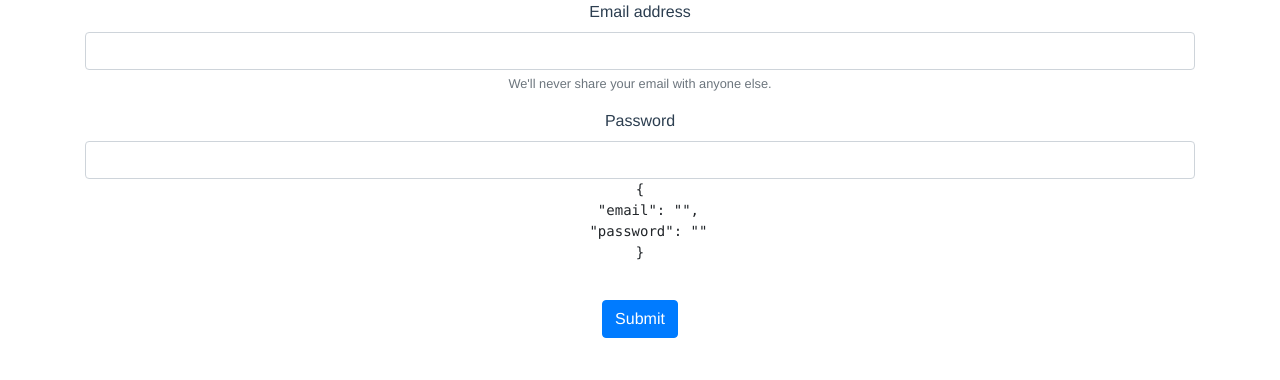
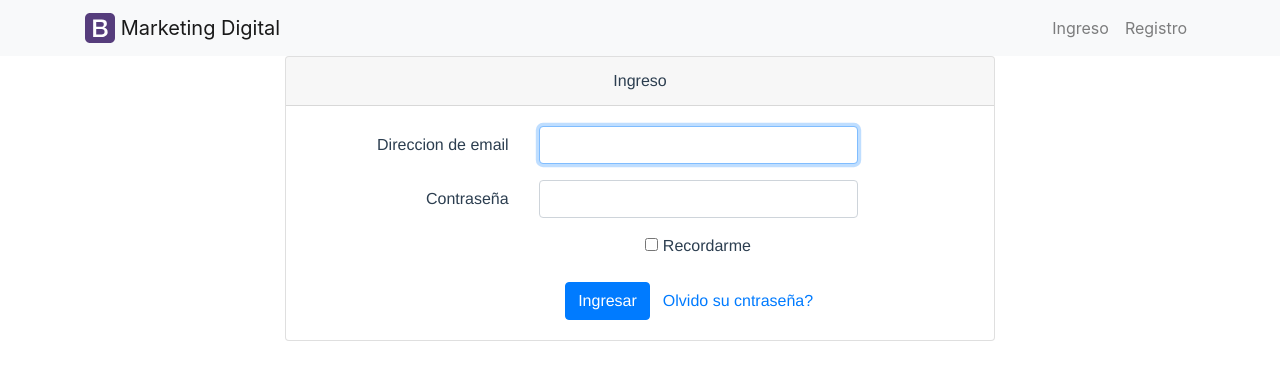
Before and after one commit to MinTIC-Grupo-105/semana-3-105-vue, a Vue app: page / in a window 1280 px wide. Shown: the top 380 px of the page. Built offline with nearby package versions, Linux system fonts and the light colour scheme.

Commit message:
Cambios de idioma y estructura

```diff
--- a/public/index.html
+++ b/public/index.html
@@ -1,18 +1,52 @@
 <!DOCTYPE html>
 <html lang="en">
+
 <head>
   <meta charset="utf-8">
   <meta http-equiv="X-UA-Compatible" content="IE=edge">
   <meta name="viewport" content="width=device-width,initial-scale=1.0">
   <link rel="icon" href="<%= BASE_URL %>favicon.ico">
-    <title><%= htmlWebpackPlugin.options.title %></title>
-    <link rel="stylesheet" href="https://cdn.jsdelivr.net/npm/bootstrap@4.5.3/dist/css/bootstrap.min.css" integrity="sha384-TX8t27EcRE3e/ihU7zmQxVncDAy5uIKz4rEkgIXeMed4M0jlfIDPvg6uqKI2xXr2" crossorigin="anonymous">
+  <title>
+    <%= htmlWebpackPlugin.options.title %>
+  </title>
+  <link rel="stylesheet" href="https://cdn.jsdelivr.net/npm/bootstrap@4.5.3/dist/css/bootstrap.min.css"
+    integrity="sha384-TX8t27EcRE3e/ihU7zmQxVncDAy5uIKz4rEkgIXeMed4M0jlfIDPvg6uqKI2xXr2" crossorigin="anonymous">
 </head>
+
 <body>
   <noscript>
-      <strong>We're sorry but <%= htmlWebpackPlugin.options.title %> doesn't work properly without JavaScript enabled. Please enable it to continue.</strong>
+    <strong>We're sorry but <%= htmlWebpackPlugin.options.title %> doesn't work properly without JavaScript enabled.
+        Please enable it to continue.</strong>
   </noscript>
+  <!-- Image and text -->
+  <nav class="navbar navbar-expand-lg navbar-light bg-light">
+    <div class="container">
+      <a class="navbar-brand" href="#">
+        <img src="<%= BASE_URL %>bootstrap-solid.svg" width="30" height="30" class="d-inline-block align-top" alt="">
+        Marketing Digital
+      </a>
+      <button class="navbar-toggler" type="button" data-toggle="collapse" data-target="#navbarSupportedContent"
+        aria-controls="navbarSupportedContent" aria-expanded="false" aria-label="Toggle navigation">
+        <span class="navbar-toggler-icon"></span>
+      </button>
+
+      <div class="collapse navbar-collapse" id="navbarSupportedContent">
+        <ul class="navbar-nav ml-auto">
+          <li class="nav-item">
+            <a class="nav-link" href="#">Ingreso</a>
+          </li>
+          <li class="nav-item">
+            <a class="nav-link" href="#">Registro</a>
+          </li>
+        </ul>
+
+      </div>
+    </div>
+  </nav>
+
+
   <div id="app"></div>
   <!-- built files will be auto injected -->
 </body>
+
 </html>
--- a/src/components/auth/TheLogin.vue
+++ b/src/components/auth/TheLogin.vue
@@ -1,83 +1,116 @@
 <template>
-<div class="container" mt=5>
-
-    <form>
-  <div class="form-group">
-    <label for="exampleInputEmail1">Email address</label>
-
+  <div class="container" mt="5">
+    <div class="row">
+      <div class="col"></div>
+      <div class="col"></div>
+    </div>
+    <main class="login-form">
+      <div class="container">
+        <div class="row justify-content-center">
+          <div class="col-md-8">
+            <div class="card">
+              <div class="card-header">Ingreso</div>
+              <div class="card-body">
+                <form action="" method="">
+                  <div class="form-group row">
+                    <label
+                      for="email_address"
+                      class="col-md-4 col-form-label text-md-right"
+                      >Direccion de email</label
+                    >
+                    <div class="col-md-6">
                       <input
+                        id="email_address"
+                        name="email-address"
                         v-model="login.email"
                         type="email"
                         class="form-control"
-    id="exampleInputEmail1"
-    aria-describedby="emailHelp">
-
-    <small id="emailHelp" class="form-text text-muted">We'll never share your email with anyone else.</small>
+                        aria-describedby="emailHelp"
+                        required
+                        autofocus
+                      />
                     </div>
-  <div class="form-group">
-    <label for="exampleInputPassword1">Password</label>
-
+                  </div>
+                  <div class="form-group row">
+                    <label
+                      for="password"
+                      class="col-md-4 col-form-label text-md-right"
+                      >Contraseña</label
+                    >
+                    <div class="col-md-6">
                       <input
+                        type="password"
+                        id="password"
+                        class="form-control"
+                        name="password"
+                        required
                         v-model="login.password"
-    type="password"
-    class="form-control"
-    id="exampleInputPassword1">
-
-<pre>
-{{login}}
-
-</pre>
-
+                      />
+                    </div>
                   </div>
 
+                  <div class="form-group row">
+                    <div class="col-md-6 offset-md-4">
+                      <div class="checkbox">
+                        <label>
+                          <input type="checkbox" name="remember" /> Recordarme
+                        </label>
+                      </div>
+                    </div>
+                  </div>
+                  <div class="col-md-6 offset-md-4">
                     <button
                       @click.prevent="loginUser"
                       type="submit"
-  class="btn btn-primary">Submit</button>
+                      class="btn btn-primary"
+                    >
+                      Ingresar
+                    </button>
+                    <a href="#" class="btn btn-link"> Olvido su cntraseña? </a>
+                  </div>
                 </form>
+              </div>
+            </div>
+          </div>
+        </div>
+      </div>
+    </main>
   </div>
 </template>
 
 <script>
-import swal from 'sweetalert';
+import swal from "sweetalert";
 
 export default {
-    name: 'TheLogin',
-    data () {
-        return{
+  name: "TheLogin",
+  data() {
+    return {
       login: {
-                email: '',
-                password: ''
-            }
-
-        }
+        email: "",
+        password: "",
+      },
+    };
   },
   methods: {
-        async loginUser(){
-          try{
-            let response = await this.$http.post('/api/usuario/login', this.login)
+    async loginUser() {
+      try {
+        let response = await this.$http.post("/api/usuario/login", this.login);
         // console.log(response.data)
         let token = response.data.tokenReturn;
         let user = response.data.user;
 
-            localStorage.setItem('jwt', token);
-            localStorage.setItem('user', JSON.stringify(user));
-            if(token){
+        localStorage.setItem("jwt", token);
+        localStorage.setItem("user", JSON.stringify(user));
+        if (token) {
           swal("Exito!!!", "Logi correcto!", "success");
-              this.$router.push('/home');
+          this.$router.push("/home");
         }
-
-
-          }
-          catch{
-
+      } catch {
         swal("Oops!", "Datos incorrectos", "error");
 
         // console.log(err.response)
-
       }
-        }
-    }
-
-}
+    },
+  },
+};
 </script>
```
Also changed, not shown: public/bootstrap-solid.svg (added), 1 other file (tests, documents, lock files or other folders). Lines whose indentation alone changed are shown as unchanged.
